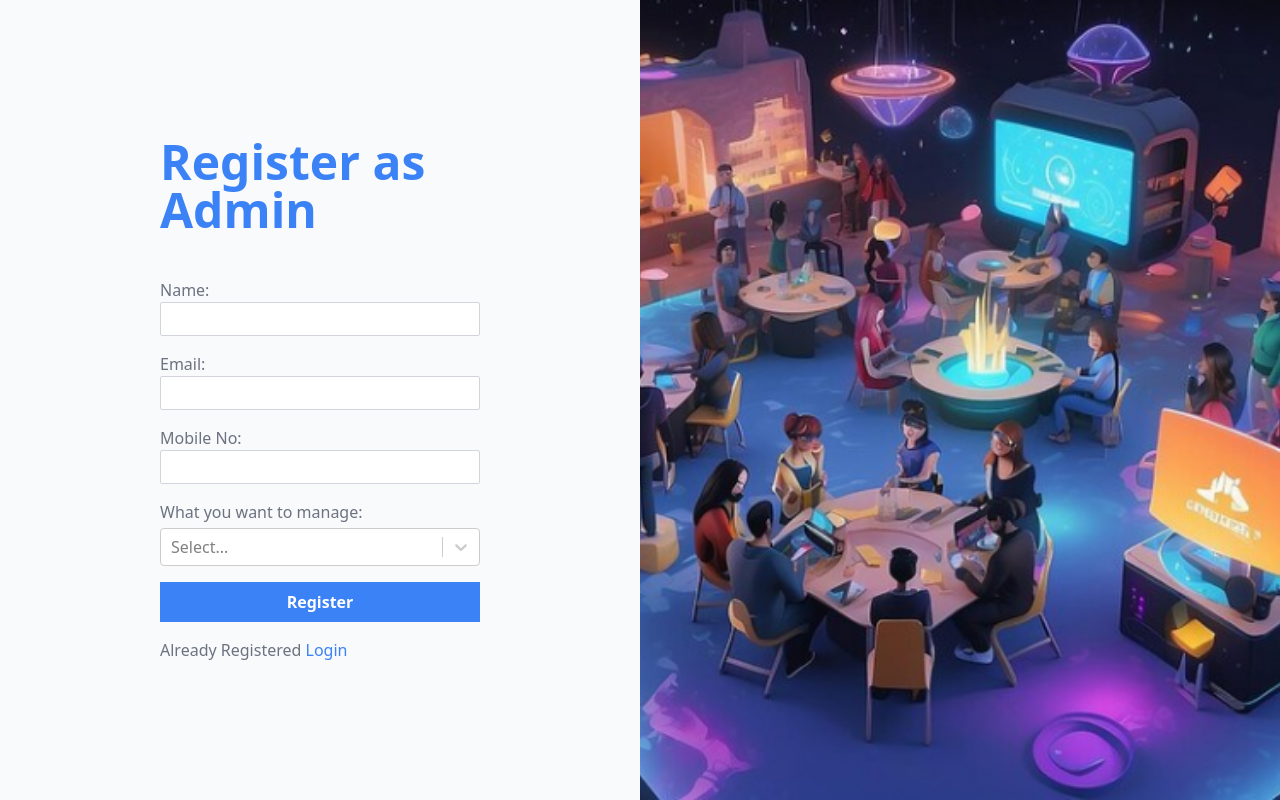
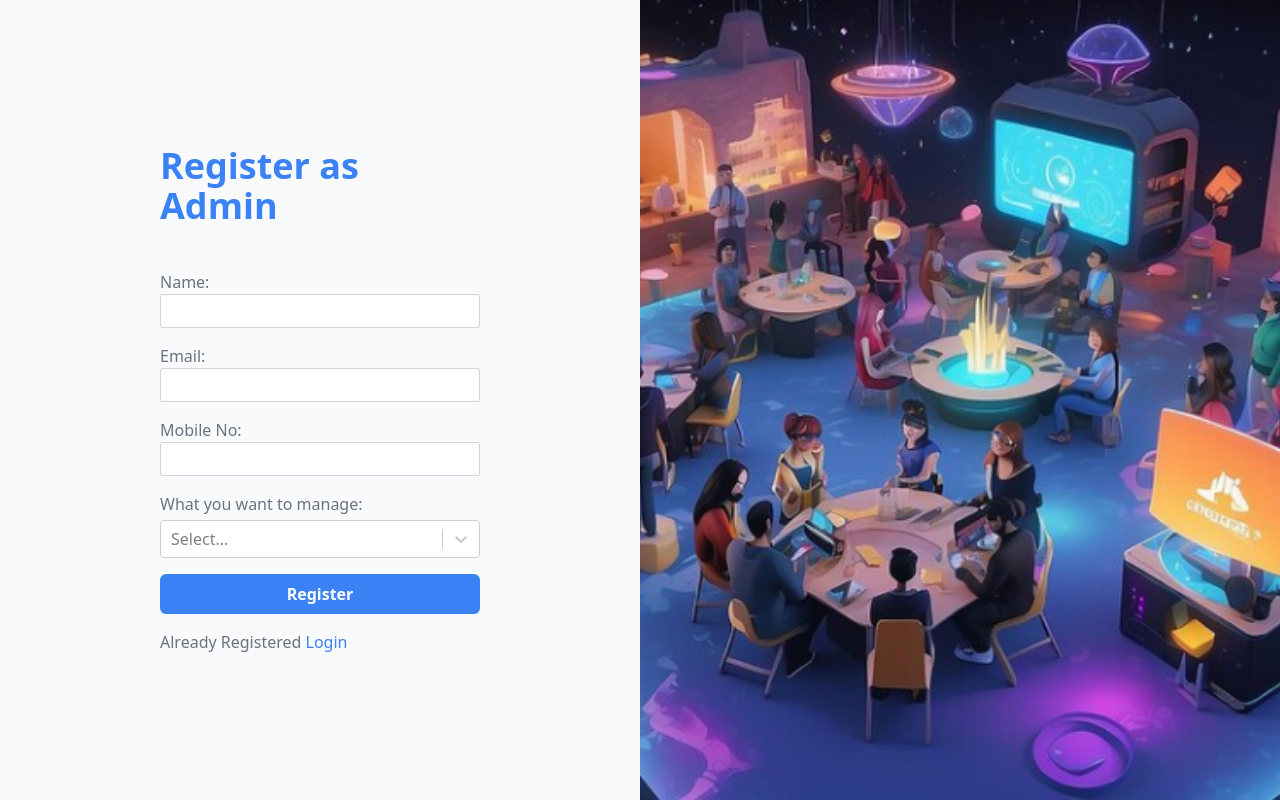
Before and after one commit to Vinayjain2002/infinityWeb, a React (Vite) app in the folder infinity/: page /registeradmin in a window 1280 px wide. Built offline with nearby package versions, Linux system fonts and the light colour scheme.

Commit message:
Creadted REgisteration Page

```diff
--- a/infinity/src/features/auth/pages/AdminAuthPages/RegisterAsAdmin.jsx
+++ b/infinity/src/features/auth/pages/AdminAuthPages/RegisterAsAdmin.jsx
@@ -102,7 +102,7 @@ const RegisterAsAdmin = () => {
       <div className='xl:w-1/2 lg:w-3/5 md:w-4/5 sm:w-3/5 w-4/5'>
       {/* here the this full div is not coming in the center  */}
       <div className='mb-7'>
-          <p className="text-left text-blue-500 text-5xl font-bold">Register as Admin</p>
+          <p className="text-left text-blue-500 text-4xl font-bold">Register as Admin</p>
       </div>
         <form className="flex  flex-col" onSubmit={submitForm}>
           <label htmlFor="name" className="text-gray-500 lg:text-md 2xl:text-lg text-md mt-4">Name:</label>
@@ -115,7 +115,7 @@ const RegisterAsAdmin = () => {
           {/* going to define the code for selecting the fields  */}
           <label htmlFor="accessOption" className='text-gray-500 ld:text-md 2xl:text-lg text-md mt-4'>What you want to manage:</label>
           <Select id="accessOption" className='w-full mt-1' options={options} isMulti value={selectedOption} onChange={setselectedOption}/>
-          <button type="submit" className="bg-blue-500 text-white w-full font-semibold px-4 lg:py-2 py-1 mt-4 hover:bg-blue-600 focus:outline-none">Register</button>
+          <button type="submit" className="bg-blue-500 text-white w-full font-semibold rounded-md px-4 lg:py-2 py-1 mt-4 hover:bg-blue-600 focus:outline-none">Register</button>
           <p className="text-gray-500 text-md  mt-4">Already Registered <a href="/adminsignup" className="text-blue-500">Login</a></p>
         </form>
       </div>
```
